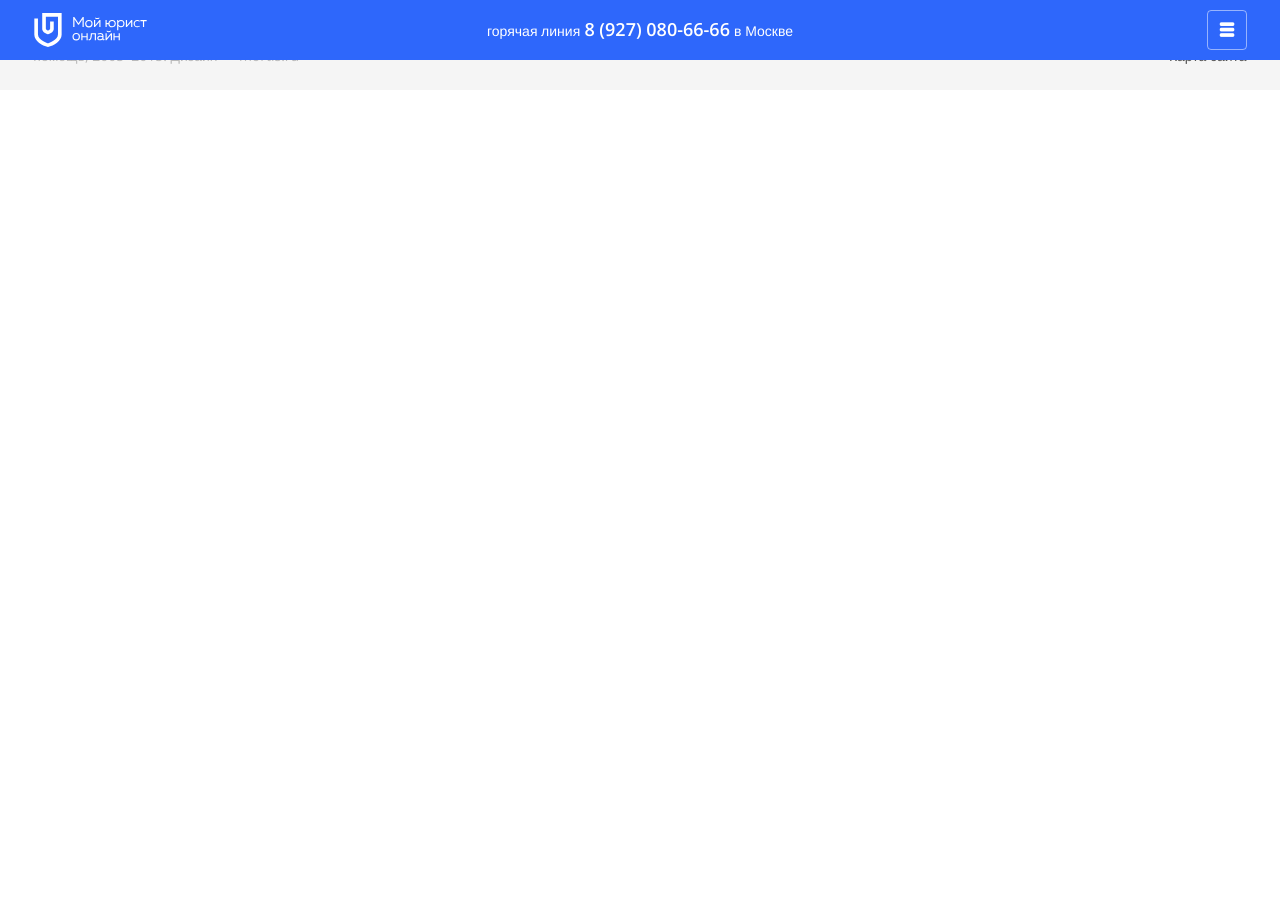
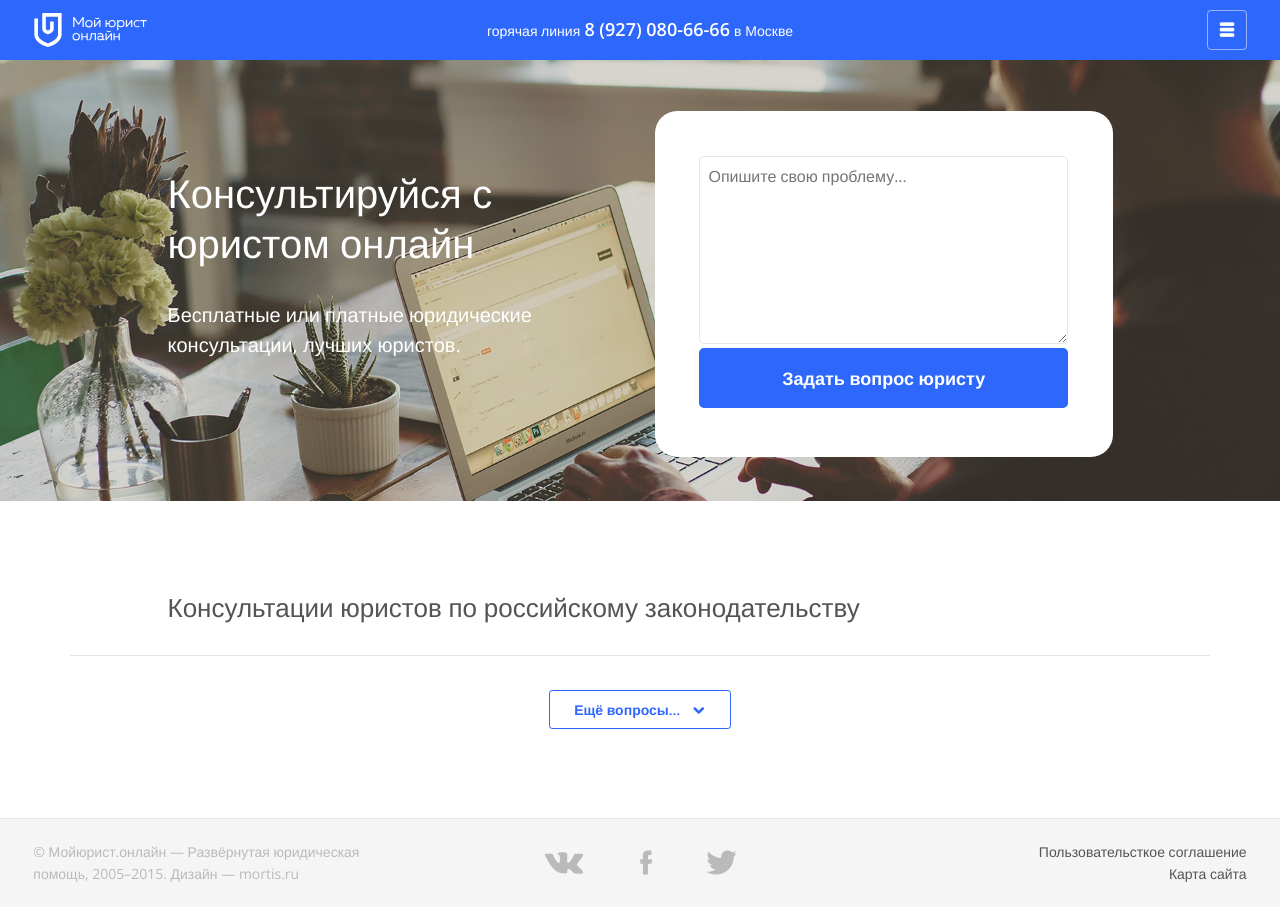
Before and after one commit to protasovse/mlo, a Django app: a page that uses project/templates/entry/questions_list.html in a window 1280 px wide. Run offline with Django 3.2, Linux system fonts and the light colour scheme; data that the repository does not hold is empty; parts of the project's set-up code (start-up, migrations or seed data) failed here and were passed over; some web fonts are replaced.

Commit message:
questions страница начала

```diff
--- a/project/apps/entry/views.py
+++ b/project/apps/entry/views.py
@@ -49,6 +49,6 @@ class QuestionsFeedList(ListView):
 class QuestionsList(ListView):
     template_name = 'entry/questions_list.html'
     context_object_name = 'questions'
-    queryset = Question.published.all()
+    queryset = Question.published.filter(reply_count__gt=0)
     paginate_by = 10
     page_kwarg = 'page'
--- a/project/media/styles/scss/_sections.scss
+++ b/project/media/styles/scss/_sections.scss
@@ -223,7 +223,7 @@ section {
   &.questions-section {
     header {
       @extend .row;
-      h3 {
+      h3, h2 {
         @extend .col-md-11, .ml-auto;
       }
     }
--- a/project/media/styles/scss/_type.scss
+++ b/project/media/styles/scss/_type.scss
@@ -106,3 +106,22 @@ a.gray {
     content: '₽';
   }
 }
+
+.blockquote {
+  position: relative;
+  padding-left: 40px;
+  font-style: italic;
+  &:before {
+    content: '\e901';
+    font-family: icomoon;
+    color: $blue;
+    display: block;
+    position: absolute;
+    top: 0;
+    left: 0;
+  }
+}
+
+blockquote {
+  @extend .blockquote;
+}
--- a/project/media/styles/scss/front/_question.scss
+++ b/project/media/styles/scss/front/_question.scss
@@ -3,7 +3,7 @@ header.page {
   padding-bottom: line(2);
   // height: line(8);
   background: {
-    image: url("#{$img_dir}/bgr/bg-1.jpg");
+    image: url("#{$img_dir}/bgr/bg-2.jpg");
     position: center;
     size: cover;
   }
@@ -69,7 +69,6 @@ header.page {
       display: none;
     }
   }
-
 }
 
 .question-page-content {
@@ -297,7 +296,7 @@ aside {
   }
 }
 
-/* вопрос на главной */
+/* список вопросов */
 .question-item {
   @extend .row;
 
@@ -313,7 +312,7 @@ aside {
     @extend .l-col, .subtitle, .mb-2;
     line-height: 25px;
   }
-  h6 {
+  h5 {
     @extend .r-col;
     margin: 0;
   }
@@ -326,7 +325,7 @@ aside {
   }
   .content {
     @extend .r-col;
-    font-size: $font-size-lg;
+    font-size: $font-size-base;
   }
   .answer {
     @extend .r-col;
--- a/project/templates/entry/generic/question_feed_item.html
+++ b/project/templates/entry/generic/question_feed_item.html
@@ -1,7 +1,7 @@
 {# Один вопрос для списка вопросов для ответа юристами на странице «личный-кабинет/вопросы»  #}
 {% load cropping %}
 
-<article id="question-{{ item.pk }}" class="question_feed-item yanswering">
+<article id="question-{{ item.pk }}" class="question_feed-item answering">
 
     <div class="question_feed-menu">
         <i class="icon-dots"></i>
--- a/project/templates/entry/questions_list.html
+++ b/project/templates/entry/questions_list.html
@@ -2,8 +2,32 @@
 
 {% block content %}
 
-    {% for question in page_obj %}
-        {% include 'entry/generic/question_feed_item.html' with item=question %}
-    {% endfor %}
+    {# Хедер страницы вопроса #}
+    {% include 'front/generic/header_question.html' %}
+
+    <section class="questions-section">
+
+        <div class="container">
+
+            <header>
+                <h3>Консультации юристов по российскому законодательству</h3>
+            </header>
+
+            <hr>
+
+            {% for question in page_obj %}
+                {% include 'entry/generic/question_item.html' with item=question %}
+            {% endfor %}
+
+            <footer class="row">
+                <div class="col-12 text-center">
+                    <a href="{% url 'questions:list' %}" class="btn btn-outline-primary btn-sm">Ещё вопросы…
+                        <i class="icon-nav-arrow-down ml-2"></i></a>
+                </div>
+            </footer>
+
+        </div>
+
+    </section>
 
 {% endblock %}
--- a/project/templates/front/index.html
+++ b/project/templates/front/index.html
@@ -368,7 +368,7 @@
             <hr>
 
             {% for question in questions %}
-                {% include 'entry/generic/question_item_main.html' with item=question %}
+                {% include 'entry/generic/question_item.html' with item=question %}
             {% endfor %}
 
             <footer class="row">
```
Also changed, not shown: project/templates/entry/generic/question_item.html (+36 -1 lines), project/templates/entry/generic/question_item_main.html (deleted, +0 -36 lines), project/static/css/style.css, 1 other file.
